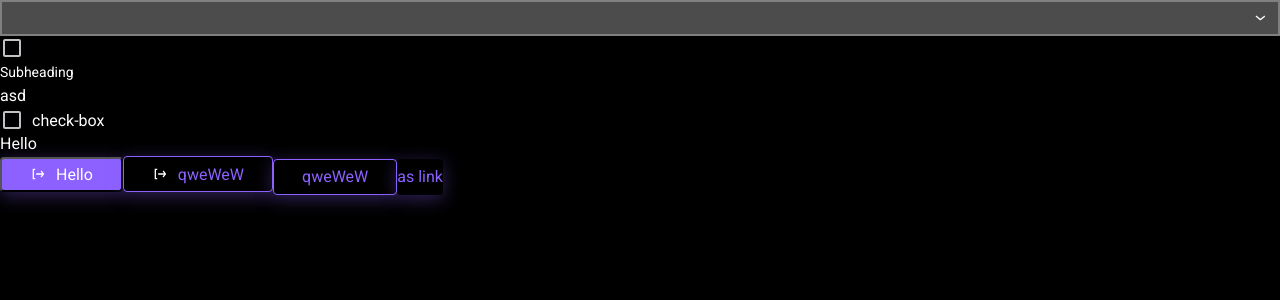
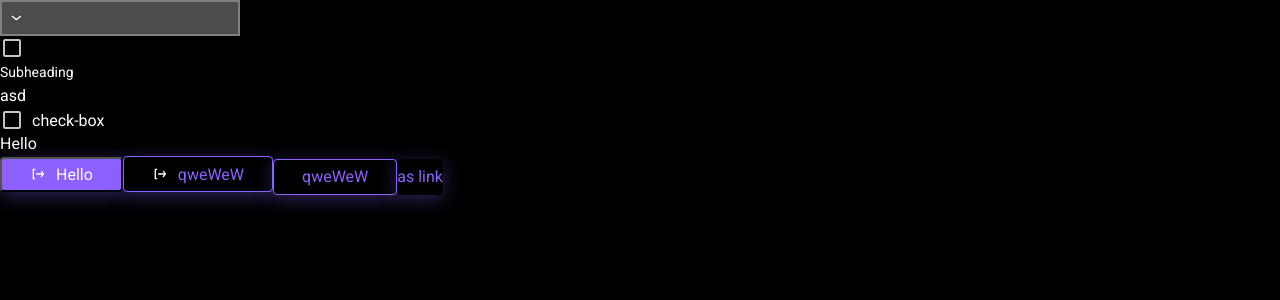
Before and after one commit to hunzah/Cards, a React (Vite) app: page / in a window 1280 px wide. Shown: the top 300 px of the page. Built offline with nearby package versions, Linux system fonts and the light colour scheme.

Commit message:
code refactoring

```diff
--- a/src/App.tsx
+++ b/src/App.tsx
@@ -14,7 +14,7 @@ export function App() {
 
   return (
     <div>
-      <Select options={['a', 'b', 'c']} />
+      <Select options={[{ option: 'a' }, { option: 'b' }, { option: 'c' }]} />
       <Checkbox checked={checked} onChange={setChecked} disabled={false} />
       <Typography variant="body2" component={'h3'}>
         Subheading
--- a/src/components/ui/select/select.module.scss
+++ b/src/components/ui/select/select.module.scss
@@ -1,9 +1,9 @@
 .button {
   display: flex;
   align-items: center;
-  justify-content: flex-end;
+  justify-content: left;
 
-  width: 100%;
+  width: 240px;
   height: 36px;
   padding-right: 10px;
 
@@ -16,7 +16,8 @@
 }
 
 .button:focus-visible {
-  outline: 2px solid var(--color-info-700);
+  border: 1px solid var(--color-info-700);
+  outline: 1px solid var(--color-info-700);
 }
 
 .button:hover {
@@ -33,8 +34,12 @@
   max-height: var(--radix-select-content-available-height);
 
   background-color: var(--color-dark-900);
-  border-radius: 2px;
-  outline: 1px solid var(--color-dark-300, #4c4c4c);
+}
+
+.item {
+  padding-bottom: 12px;
+  border: none;
+  outline: none;
 }
 
 .disabled {
--- a/src/components/ui/select/select.tsx
+++ b/src/components/ui/select/select.tsx
@@ -5,7 +5,9 @@ import selectArrow from '../../../assets/images/select-arrow.svg'
 
 import s from './select.module.scss'
 
-type OptionType = {
+import { Typography } from '@/components/ui/typography'
+
+export type OptionType = {
   id?: string | number
   option: string
 }
@@ -37,27 +39,23 @@ export const Select = (props: SelectPropsType) => {
   } = props
 
   const classNames = {
-    // disabled: clsx(isDisabled && s.disabled),
     button: clsx(s.button, isDisabled && s.disabled),
     content: clsx(s.content, contentClassName && contentClassName),
     item: clsx(s.item, itemClassName && itemClassName),
   }
 
   return (
-    <SelectRadix.Root required={required}>
+    <SelectRadix.Root required={required} disabled={isDisabled}>
       <SelectRadix.Trigger className={classNames.button}>
         <img src={selectArrow} alt="sellect-arrow-icon" className={s.arrowImg} />
         <SelectRadix.Value style={{ backgroundColor: 'black' }} placeholder={placeholder} />
       </SelectRadix.Trigger>
       <SelectRadix.Portal>
-        <SelectRadix.Content className={classNames.content}>
-          <SelectRadix.Viewport className="SelectViewport">
-            <SelectRadix.Group>
-              <SelectItem className={classNames.item} options={options} />
-            </SelectRadix.Group>
+        <SelectRadix.Content className={classNames.content} position="popper">
+          <SelectRadix.Group>
+            <SelectItem className={classNames.item} options={options} />
+          </SelectRadix.Group>
 
-            <SelectRadix.Separator className="SelectSeparator" />
-          </SelectRadix.Viewport>
           <SelectRadix.ScrollDownButton className="SelectScrollButton"></SelectRadix.ScrollDownButton>
         </SelectRadix.Content>
       </SelectRadix.Portal>
@@ -69,7 +67,11 @@ const SelectItem = (props: SelectItemPropsType) => {
 
   const items = options.map((el, i) => (
     <SelectRadix.Item key={el.id ? el.id : i} value={el.option} className={className} {...rest}>
-      <SelectRadix.ItemText>{el.option}</SelectRadix.ItemText>
+      <SelectRadix.ItemText>
+        <Typography variant={'body1'} component={'span'}>
+          {el.option}
+        </Typography>
+      </SelectRadix.ItemText>
     </SelectRadix.Item>
   ))
 
```
Also changed, not shown: 1 other file (tests, documents, lock files or other folders).
